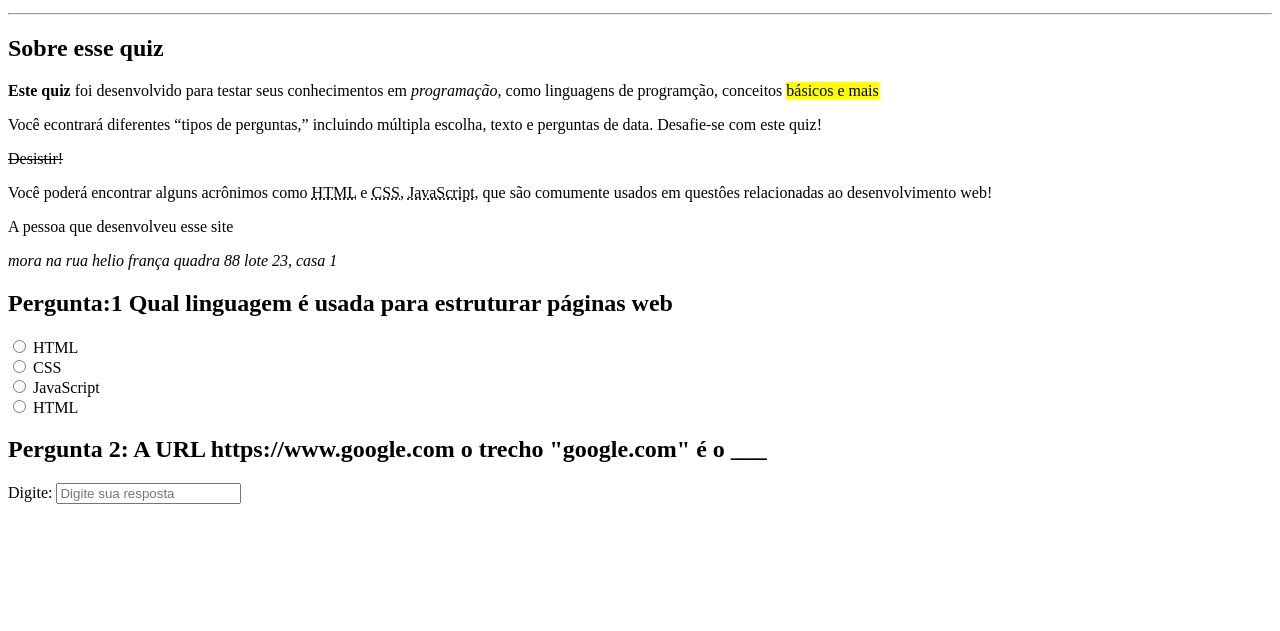
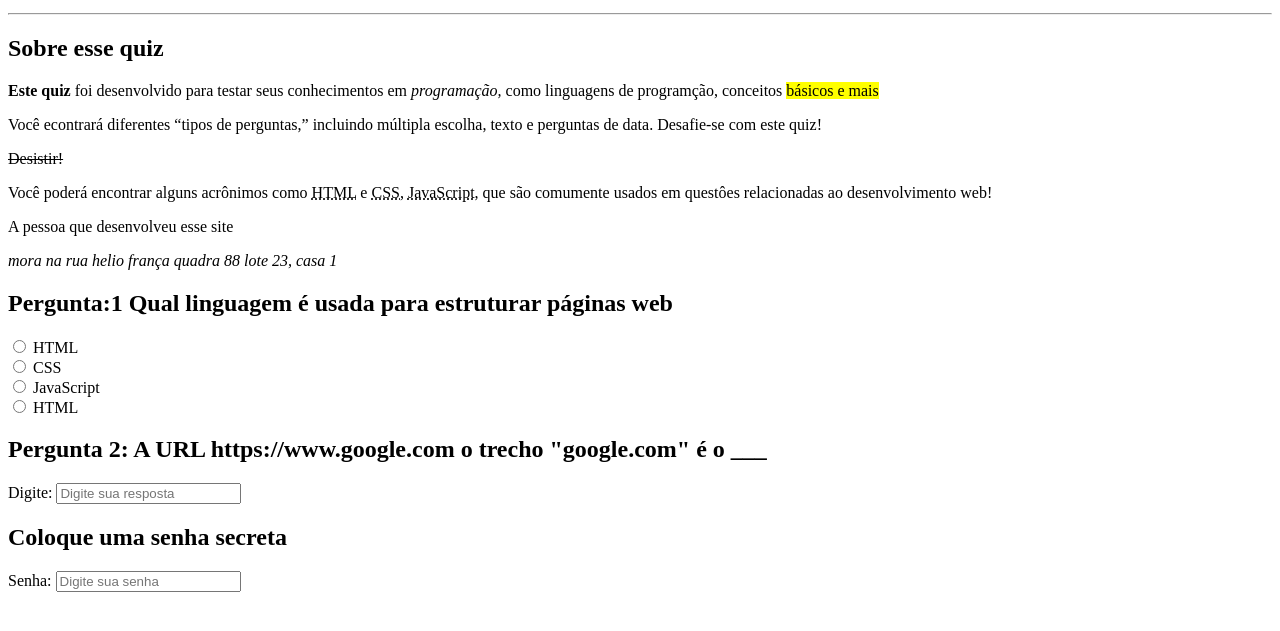
Before and after one commit to BrennoAlenkar/projeto-html-css, a plain HTML site: page index.html in a window 1280 px wide. Shown: the part 101-732 px from the top of the page. Drawn offline with Linux system fonts and the light colour scheme.

Commit message:
Pergunta 4

```diff
--- a/index.html
+++ b/index.html
@@ -55,6 +55,16 @@
             </form>
         </section>
         <!--Fim pergunta 3-->
+
+        <!--Começo pergunta 4-->
+        <section>
+            <h2>Coloque uma senha secreta</h2>
+            <form>
+                <label for="p4">Senha:</label>
+                <input placeholder="Digite sua senha" type="password" name="pergunta4" id="p4">
+            </form>
+        </section>
+        <!--Fim pergunta 4-->
     </main>
     <footer>
 
```
